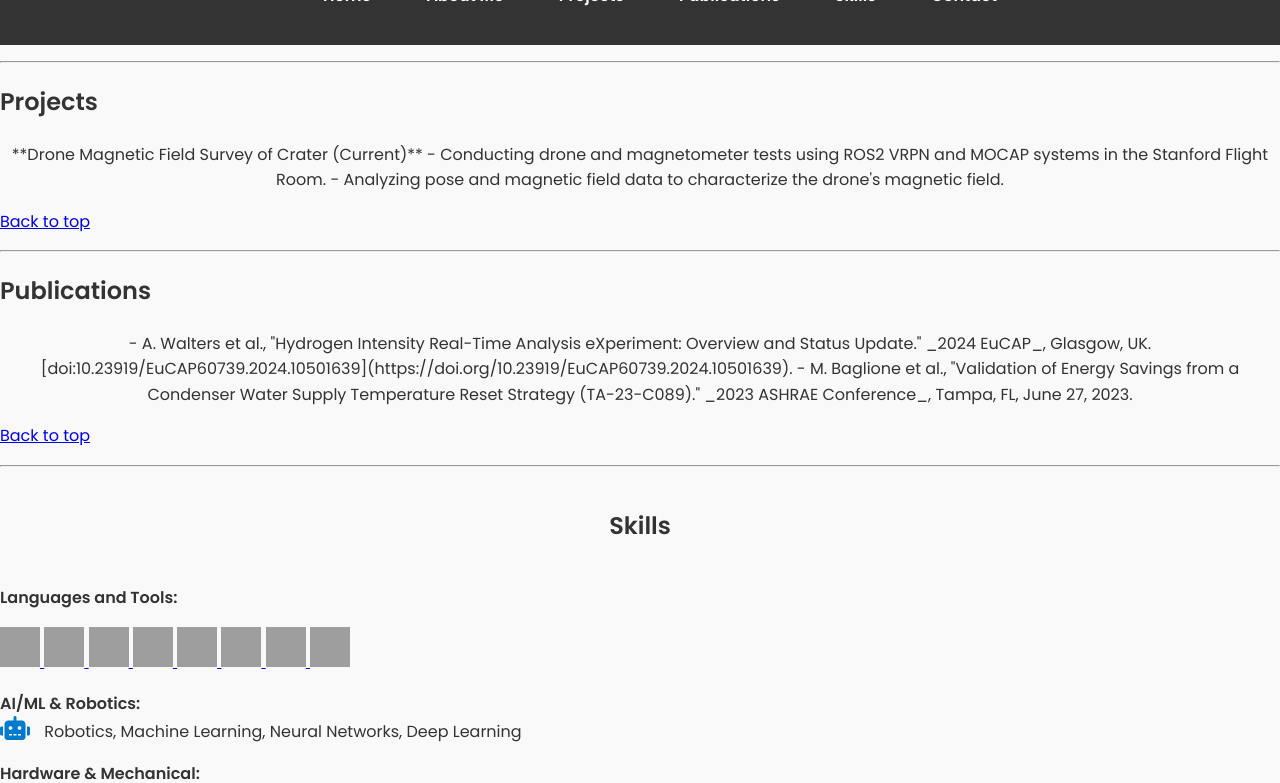
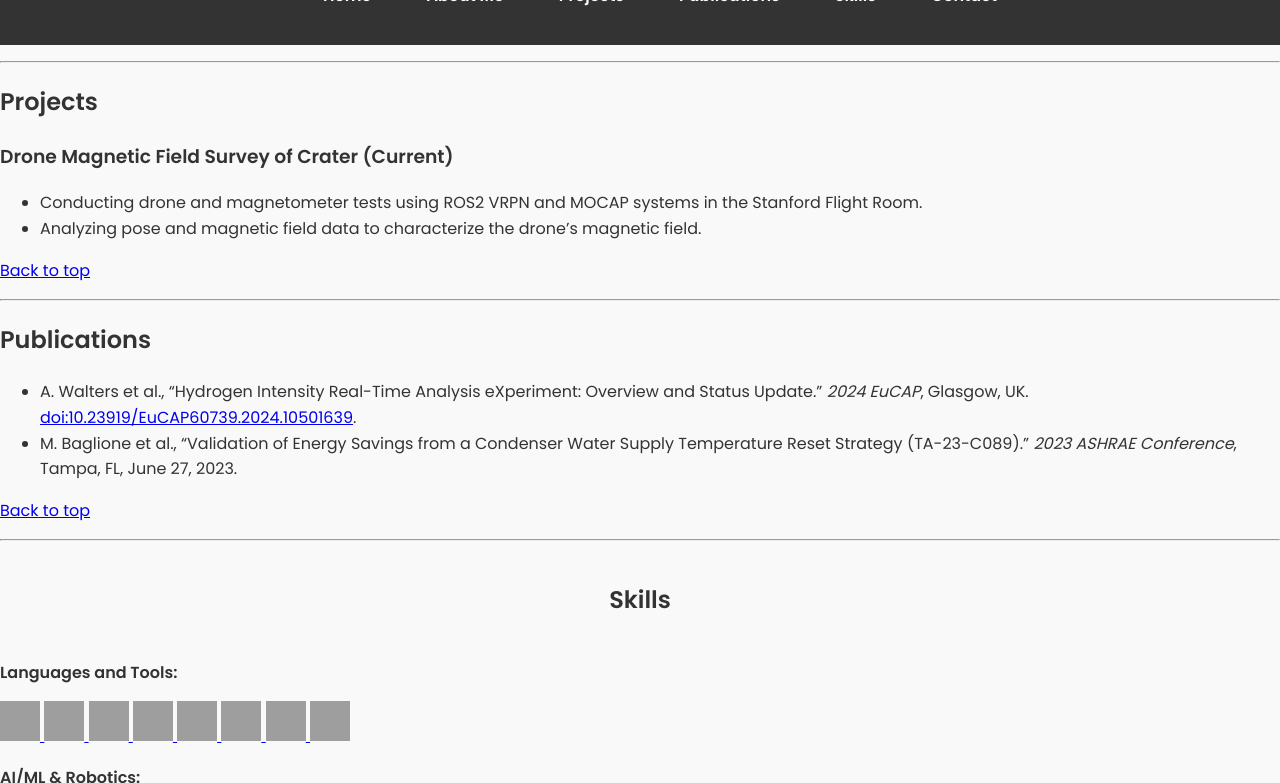
Before and after one commit to aditipattabhiraman/aditipattabhiraman.github.io, a Jekyll site: the page built from index.md, in a window 1280 px wide and 900 px high, scrolled down 1286 px, cut to the strip 117-900 px from the top of the window. Built offline with Jekyll 4.4.1, drawn with Linux system fonts in a browser that asks for light colours; grey boxes are pictures that could not be loaded.

Commit message:
Update index.md

```diff
--- a/index.md
+++ b/index.md
@@ -3,7 +3,7 @@
 title: "Aditi Pattabhiraman"
 ---
 ## Home
-<p align="center">
+<p align="left">
 - 🌱 I’m currently learning **Robot Perception (CS227A)**, **Mechanics of Composites (AA256)**, and **Global Positioning Systems (AA272)**.
 
 - 🔭 I’m currently working on **Drone Magnetic Field Survey of Crater** under Dr. Mac Schwager & Dr. Anton Ermakov
@@ -21,7 +21,7 @@
 
 ## About Me
 
-<p align="center">I’m Aditi Pattabhiraman, a master’s student at Stanford University in Aeronautics and Astronautics, specializing in Robotics and AI. My research and coursework focus on machine learning, control systems, and robotics with an emphasis on their applications in autonomous systems. Previously, I graduated from The Cooper Union with a Bachelor's in Mechanical Engineering, achieving Summa Cum Laude honors, and actively engaged in leadership roles such as President of the Tau Beta Pi ASME chapter. During this time, I also pursued a Computer Science minor, which strengthened my technical expertise in software development and data-driven problem solving.I am currently involved in a Drone Magnetic Field Survey of Crater project, where I collaborate with Dr. Mac Schwager and Dr. Anton Ermakov. The project focuses on using ROS2 and MOCAP systems to conduct drone and magnetometer tests, along with analyzing pose and magnetic field data. Additionally, I worked on a Quadcopter Controller Training project, using imitation learning pipelines to train quadcopters to fly trajectories and designing neural network architectures.Through these experiences, I’ve gained hands-on expertise in robotics, machine learning, and control systems, applying them to solve real-world challenges in AI-based drone navigation and autonomous systems.</p>
+<p align="left">I’m Aditi Pattabhiraman, a master’s student at Stanford University in Aeronautics and Astronautics, specializing in Robotics and AI. My research and coursework focus on machine learning, control systems, and robotics with an emphasis on their applications in autonomous systems. Previously, I graduated from The Cooper Union with a Bachelor's in Mechanical Engineering, achieving Summa Cum Laude honors, and actively engaged in leadership roles such as President of the Tau Beta Pi ASME chapter. During this time, I also pursued a Computer Science minor, which strengthened my technical expertise in software development and data-driven problem solving.I am currently involved in a Drone Magnetic Field Survey of Crater project, where I collaborate with Dr. Mac Schwager and Dr. Anton Ermakov. The project focuses on using ROS2 and MOCAP systems to conduct drone and magnetometer tests, along with analyzing pose and magnetic field data. Additionally, I worked on a Quadcopter Controller Training project, using imitation learning pipelines to train quadcopters to fly trajectories and designing neural network architectures.Through these experiences, I’ve gained hands-on expertise in robotics, machine learning, and control systems, applying them to solve real-world challenges in AI-based drone navigation and autonomous systems.</p>
 
 [Back to top](#top)
 
@@ -29,7 +29,7 @@
 
 ## My Project Portfolio
 
-<p align="center">Explore my visual portfolio showcasing all my work:</p>
+Explore my visual portfolio showcasing all my work:
 
 <div class="sway-embed">
   <iframe width="760px" height="500px" src="https://sway.cloud.microsoft/s/tgwgpdPDNmBor0HX/embed"
@@ -43,21 +43,21 @@
 ---
 
 ## Projects
-<p align="center">
-**Drone Magnetic Field Survey of Crater (Current)**
+
+### Drone Magnetic Field Survey of Crater (Current)
 
 - Conducting drone and magnetometer tests using ROS2 VRPN and MOCAP systems in the Stanford Flight Room.
-- Analyzing pose and magnetic field data to characterize the drone's magnetic field.</p>
+- Analyzing pose and magnetic field data to characterize the drone's magnetic field.
 
 [Back to top](#top)
 
 ---
 
 ## Publications
-<p align="center">
+
 - A. Walters et al., "Hydrogen Intensity Real-Time Analysis eXperiment: Overview and Status Update." _2024 EuCAP_, Glasgow, UK. [doi:10.23919/EuCAP60739.2024.10501639](https://doi.org/10.23919/EuCAP60739.2024.10501639).
 - M. Baglione et al., "Validation of Energy Savings from a Condenser Water Supply Temperature Reset Strategy (TA-23-C089)." _2023 ASHRAE Conference_, Tampa, FL, June 27, 2023.
-</p>
+
 [Back to top](#top)
 
 ---
```
